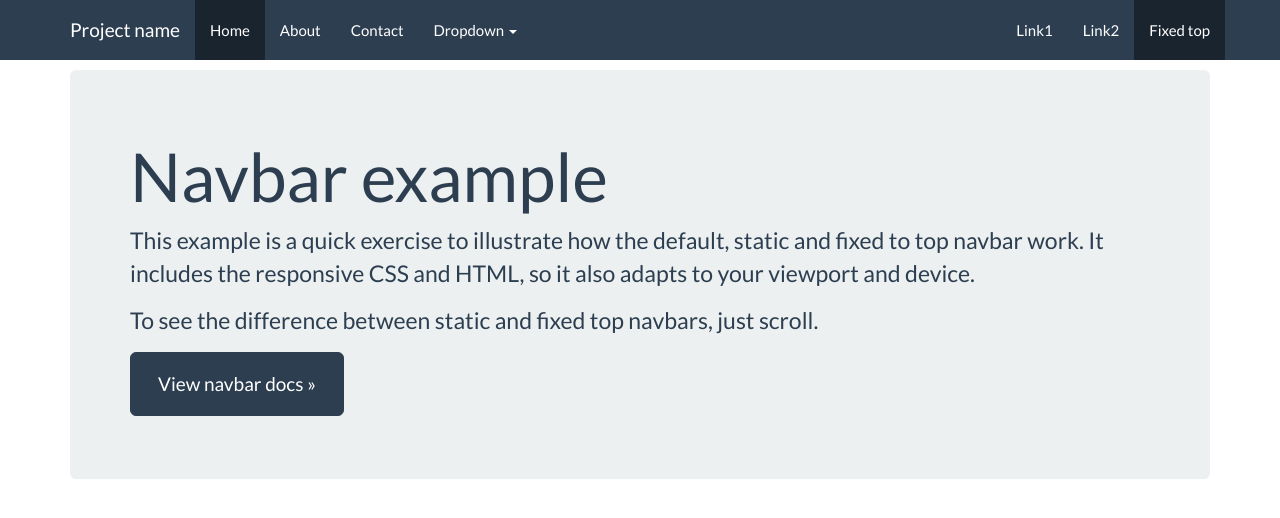
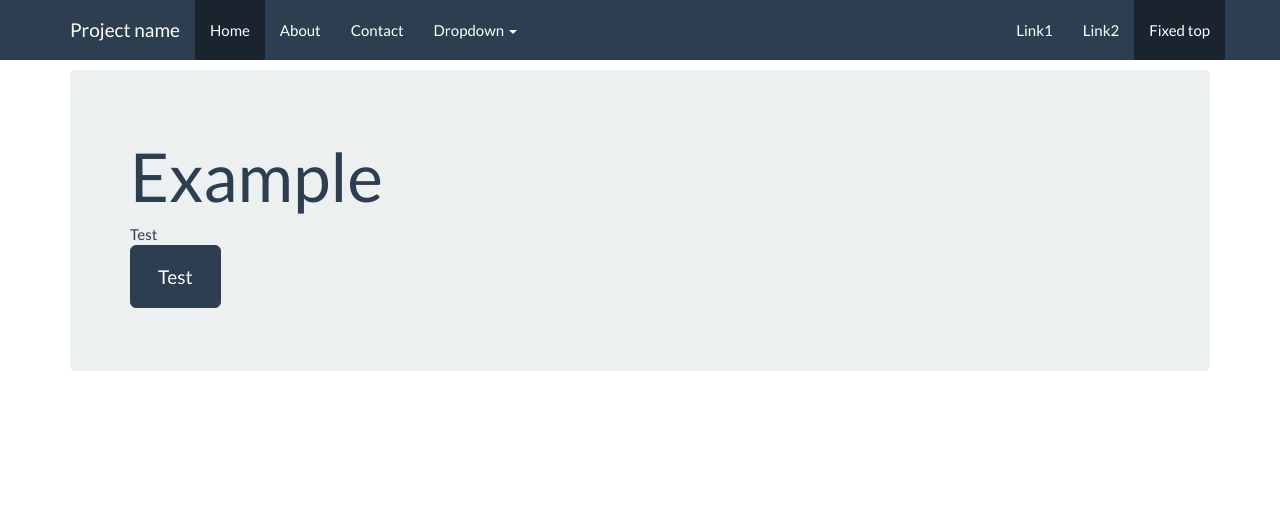
Before and after one commit to gregoriusus/Fikus-Starter, a plain HTML site: page index.html in a window 1280 px wide. Shown: the top 518 px of the page. Drawn offline with nearby package versions, Linux system fonts and the light colour scheme; some packages are replaced by stand-ins of ours; a script that the page names is missing.

```diff
--- a/index.html
+++ b/index.html
@@ -68,11 +68,10 @@
 
     <!-- Main component for a primary marketing message or call to action -->
     <div class="jumbotron">
-        <h1>Navbar example</h1>
-        <p>This example is a quick exercise to illustrate how the default, static and fixed to top navbar work. It includes the responsive CSS and HTML, so it also adapts to your viewport and device.</p>
-        <p>To see the difference between static and fixed top navbars, just scroll.</p>
+        <h1>Example</h1>
+        Test
         <p>
-            <a class="btn btn-lg btn-primary" href="http://getbootstrap.com/components/#navbar" role="button">View navbar docs »</a>
+            <a class="btn btn-lg btn-primary" href="Test" role="button">Test</a>
         </p>
     </div>
 
@@ -85,7 +84,7 @@
 <script src="./app/assets/jquery/jquery.min.js"></script>
 <script src="./app/assets/bootstrap/bootstrap.min.js"></script>
 <script src="./app/assets/angularjs/angular.min.js"></script>
-<script src="./app/assets/angularjs/ui-bootstrap-tpls-0.11.0.min"></script>
+<script src="./app/assets/angularjs/ui-bootstrap-tpls-0.11.0.min.js"></script>
 
 
 
```
